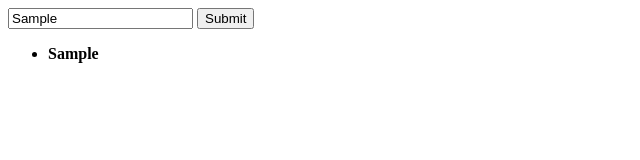
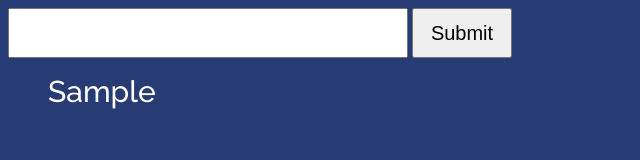
Before and after one commit to adityaSrivastava29/PEPCODING-WEB-D, a website: page Module 2/todo-dom/index.html in a window 1280 px wide. Both pictures are taken after typing "Sample" into the empty fields and a click on the button "Submit". Shown: the whole page, without its empty margins (0-640 px from the left). Drawn offline with Linux system fonts and the light colour scheme.

Commit message:
todo -dom

```diff
--- a/Module 2/todo-dom/index.html
+++ b/Module 2/todo-dom/index.html
@@ -6,15 +6,17 @@
     <meta name="viewport" content="width=device-width, initial-scale=1.0" />
     <title>To-do App</title>
     <link rel="stylesheet" href="style.css" />
+    <link rel="preconnect" href="https://fonts.gstatic.com" />
+    <link
+      href="https://fonts.googleapis.com/css2?family=Raleway:wght@500&display=swap"
+      rel="stylesheet"
+    />
   </head>
   <body>
-
-    <input type="text">
+    <input type="text" />
     <button>Submit</button>
 
-    <ul>
-
-    </ul>
+    <ul></ul>
 
     <script src="script.js"></script>
   </body>
--- a/Module 2/todo-dom/script.js
+++ b/Module 2/todo-dom/script.js
@@ -4,14 +4,21 @@ let btn = document.querySelector("button");
 
 //add event listener ek event ka wait kr rha h - click event,ki jb ye event hoga side me likha function chla dunga
 btn.addEventListener("click", function () {
-    //input box se value nikal rhe h
+  //input box se value nikal rhe h
   let task = input.value;
-//ek new li element create kr rhe hai
+  input.value = "";
+  if (task == "") return;
+
+  //ek new li element create kr rhe hai
   let li = document.createElement("li");
 
   //input box se jo value nikali thi wo is li element me dal rhe hai
   li.innerText = task;
 
-//   us li element ko jo abhi create kra just ul ke ander dal rhe hai
+  li.addEventListener("dblclick", function () {
+    li.remove();
+  });
+
+  //   us li element ko jo abhi create kra just ul ke ander dal rhe hai
   ul.append(li);
 });
--- a/Module 2/todo-dom/style.css
+++ b/Module 2/todo-dom/style.css
@@ -1,3 +1,26 @@
-li{
-    font-weight : Bold ;
+* {
+  box-sizing: border-box;
 }
+
+body {
+  background-color: #273c75;
+}
+
+input {
+  width: 400px;
+  height: 50px;
+  font-size: 20px;
+}
+
+button {
+  height: 50px;
+  width: 100px;
+  font-size: 20px;
+}
+
+li {
+  font-family: "Raleway", sans-serif;
+  color: white;
+  list-style: none;
+  font-size: 30px;
+}
```
Also changed, not shown: 1 other file.
